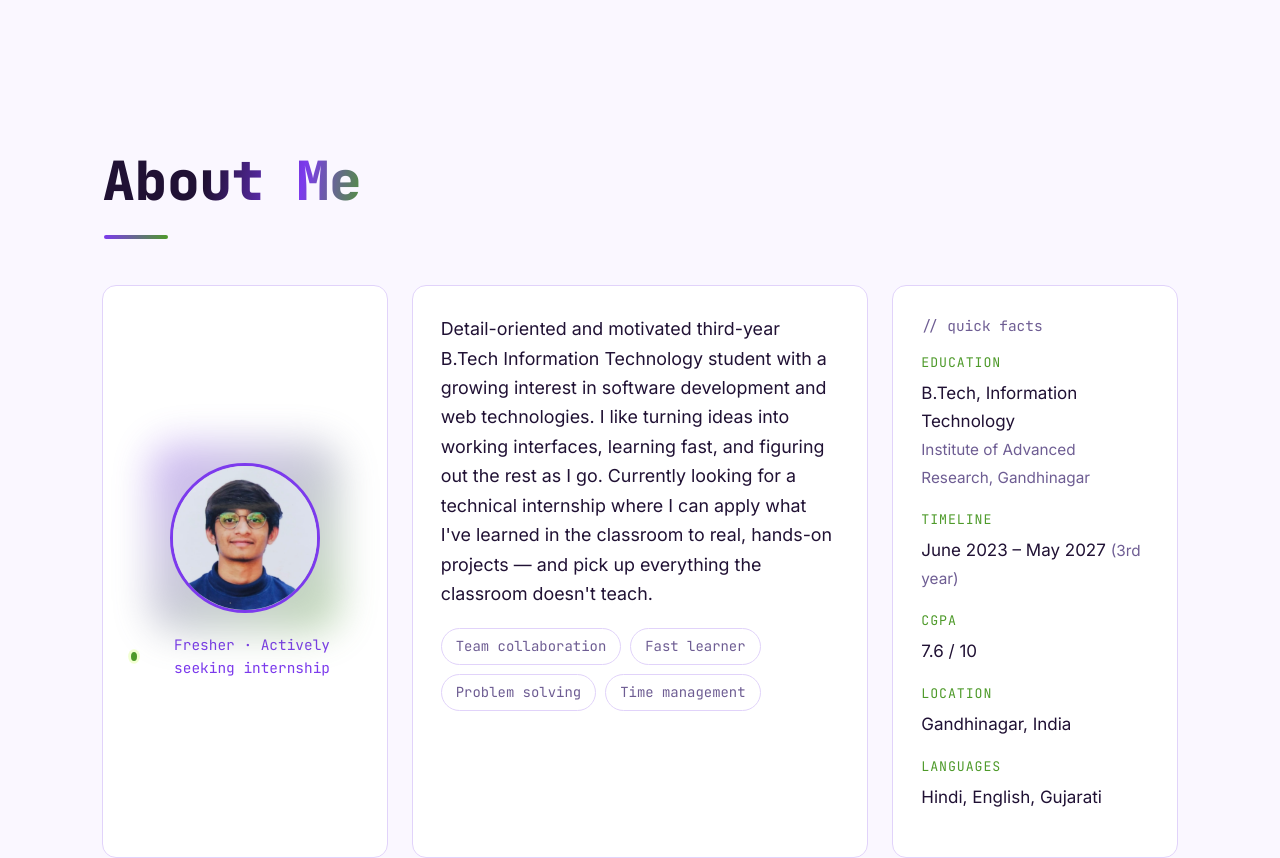
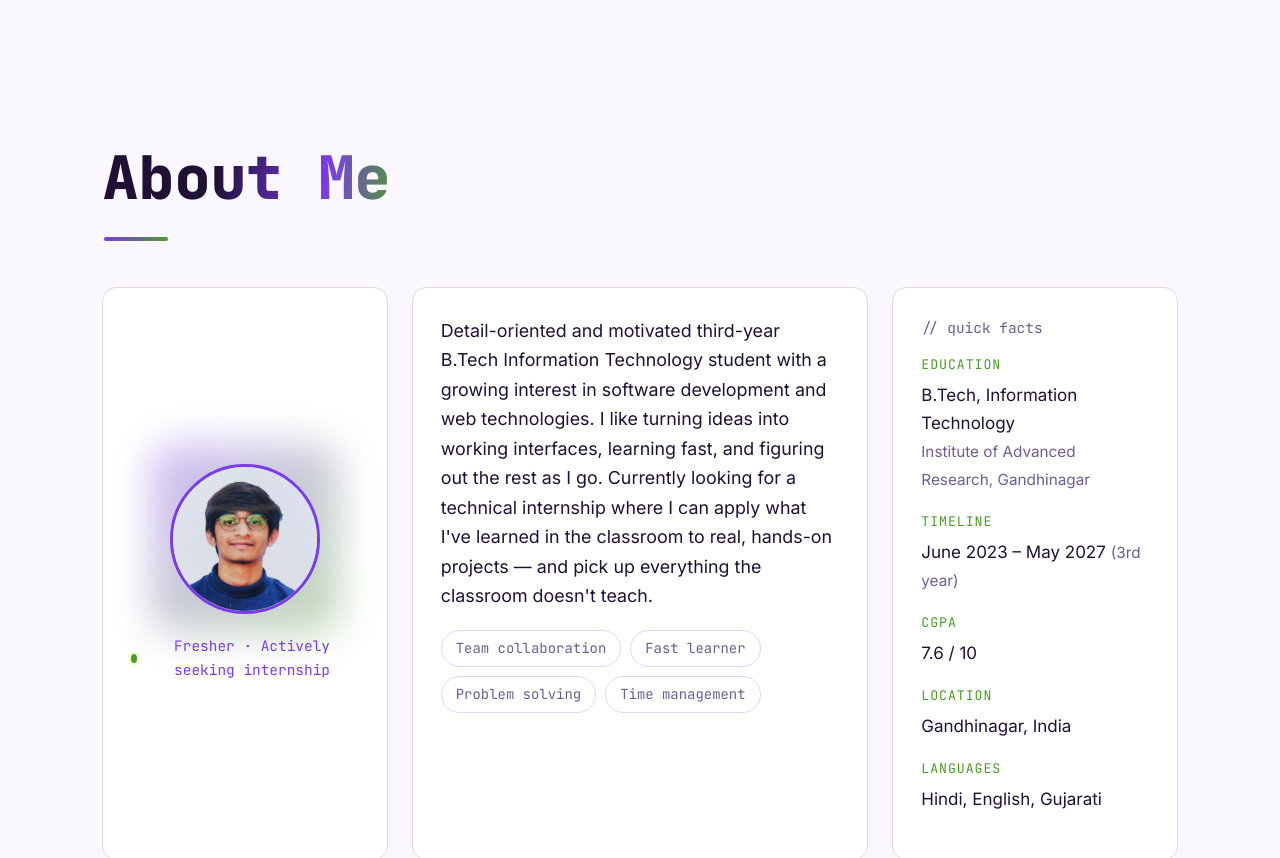
Before and after one commit to harsh7233-hp/harsh7233-hp.github.io, a plain HTML site: page index.html in a window 1280 px wide. Shown: the part 860-1718 px from the top of the page. Drawn offline with Linux system fonts and the light colour scheme.

Commit message:
Update style.css

```diff
--- a/style.css
+++ b/style.css
@@ -212,8 +212,8 @@ main {
 .section-header h2 {
   font-family: var(--font-mono);
   font-weight: 800;
-  font-size: clamp(34px, 5vw, 54px);
-  margin: 8px 0 0;
+  font-size: clamp(38px, 5.5vw, 60px);
+  margin: 0;
   background: linear-gradient(100deg, var(--text) 40%, var(--accent) 75%, var(--amber) 100%);
   -webkit-background-clip: text;
   background-clip: text;
```
